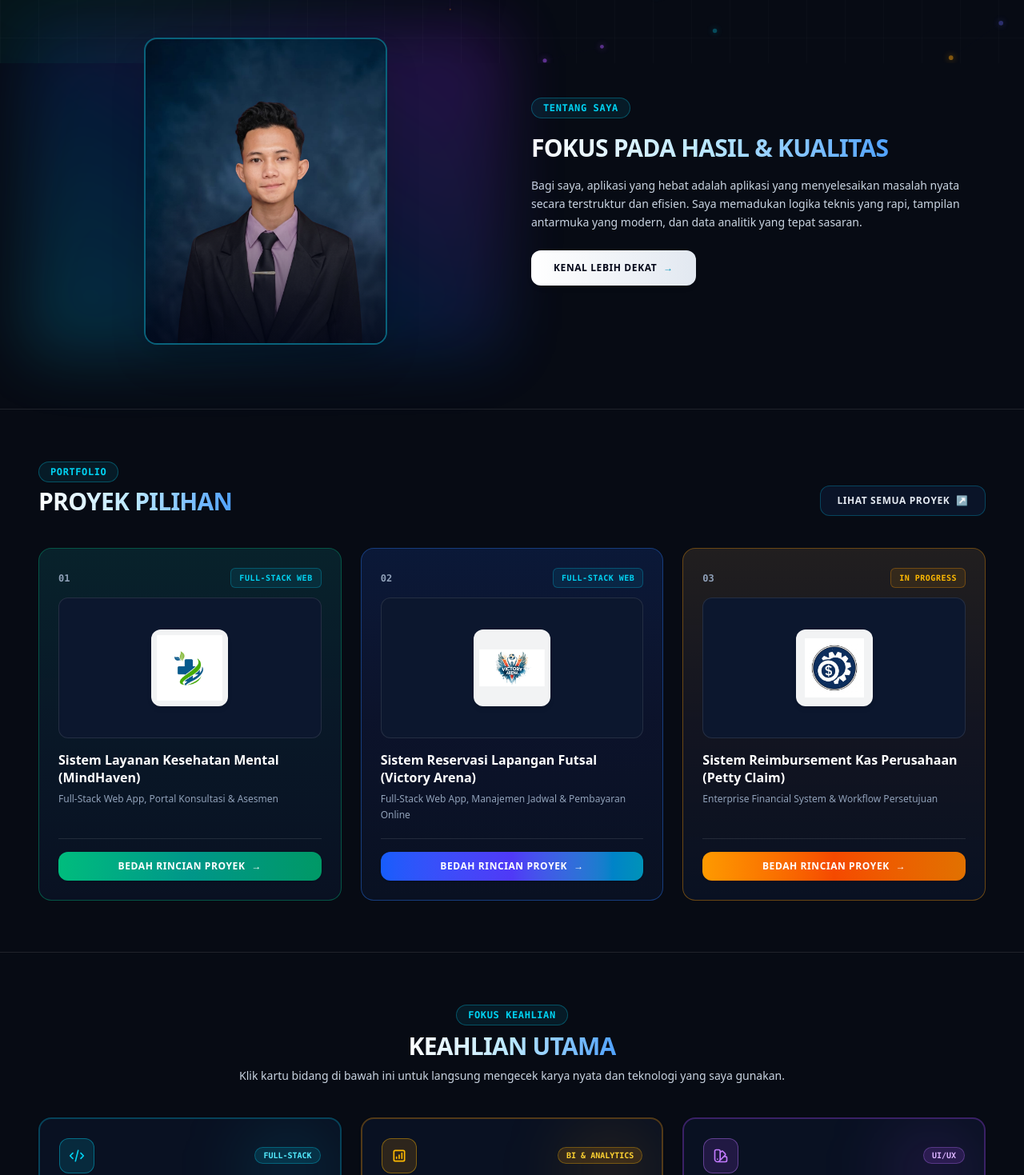
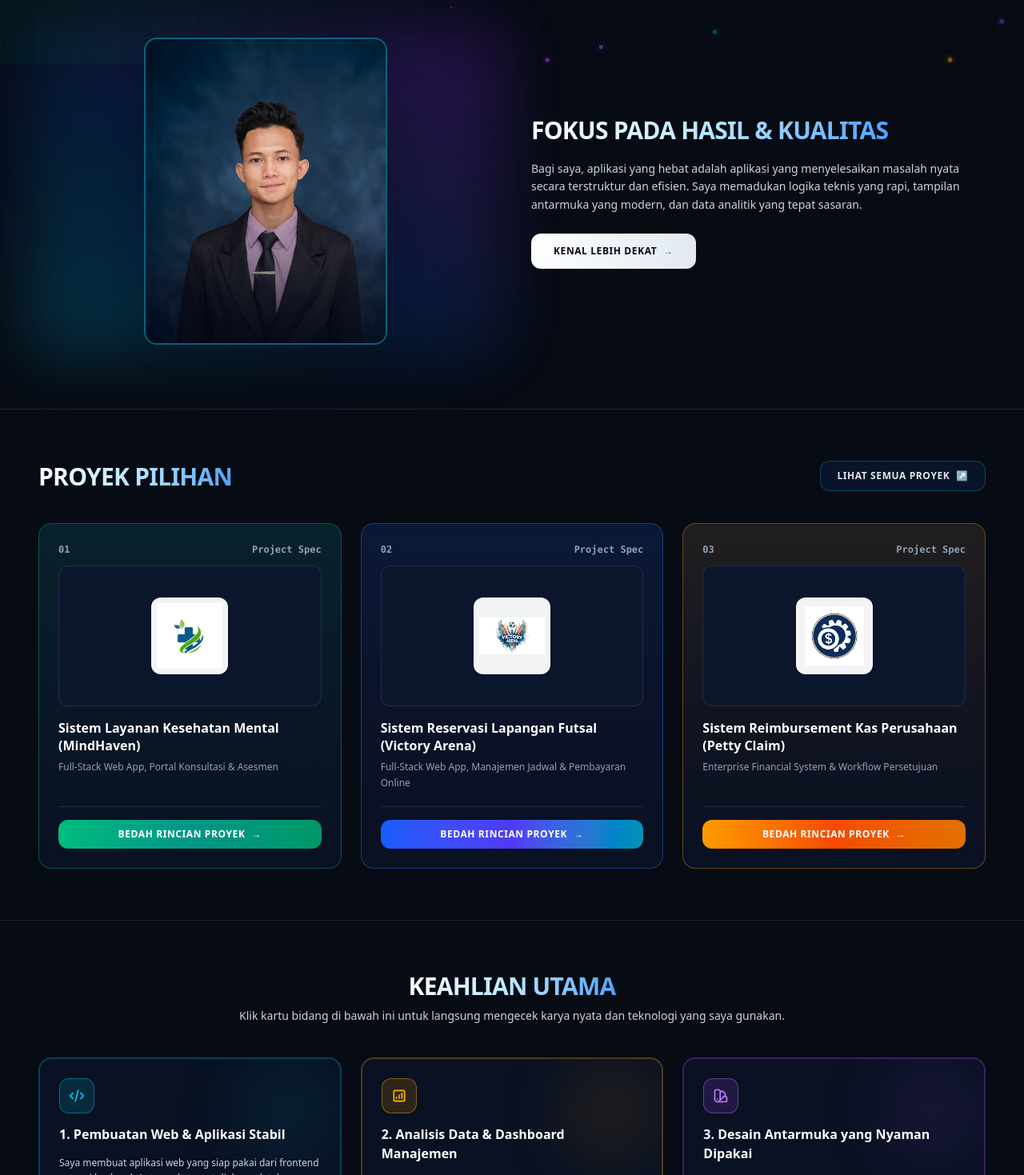
Before and after one commit to Cartennzy/my-portofolio, a Next.js app: page / in a window 1280 px wide. Shown: the part 721-2190 px from the top of the page at 80% size. Built offline with nearby package versions, Linux system fonts and the light colour scheme.

Commit message:
Remove all pill badges and simplify 5s splash screen

```diff
--- a/app/page.tsx
+++ b/app/page.tsx
@@ -10,11 +10,9 @@ export default function Home() {
   const [mousePos, setMousePos] = useState({ x: 0, y: 0 });
   const [isPillarsVisible, setIsPillarsVisible] = useState(false);
 
-  // Splash Screen State (5 Detik Countdown & Telemetri HUD)
+  // Splash Screen State (5 Detik Smooth Cinematic)
   const [isLoading, setIsLoading] = useState(true);
   const [isExiting, setIsExiting] = useState(false);
-  const [loadingProgress, setLoadingProgress] = useState(0);
-  const [telemetryLog, setTelemetryLog] = useState("INITIALIZING KERNEL MODULES...");
 
   // Modal State
   const [isModalOpen, setIsModalOpen] = useState(false);
@@ -25,39 +23,16 @@ export default function Home() {
   const mouseRef = useRef({ x: 0, y: 0 });
   const pillarsRef = useRef<HTMLElement | null>(null);
 
-  // Splash Screen 5 Detik Timer Presisi & Telemetri
+  // Splash Screen 5 Detik Timer Presisi
   useEffect(() => {
-    const logs = [
-      "SYNCHRONIZING CORE WORKSPACE...",
-      "CALIBRATING NEURAL CANVAS...",
-      "FETCHING REPOSITORY TELEMETRY...",
-      "ASSEMBLING UI/UX TOKENS...",
-      "DEPLOYING HIGH-TIER PRODUCTION SYSTEM..."
-    ];
-
-    const startTime = Date.now();
-    const duration = 5000;
-
-    const interval = setInterval(() => {
-      const elapsed = Date.now() - startTime;
-      const current = Math.min(Math.floor((elapsed / duration) * 100), 100);
-      setLoadingProgress(current);
-
-      const logIdx = Math.min(Math.floor((current / 100) * logs.length), logs.length - 1);
-      setTelemetryLog(logs[logIdx]);
-
-      if (current >= 100) {
-        clearInterval(interval);
-        setTimeout(() => {
+    const timer = setTimeout(() => {
       setIsExiting(true);
       setTimeout(() => {
         setIsLoading(false);
-          }, 800);
-        }, 200);
-      }
-    }, 40);
+      }, 700);
+    }, 5000);
 
-    return () => clearInterval(interval);
+    return () => clearTimeout(timer);
   }, []);
 
   // 1. Particle Canvas Engine
@@ -313,8 +288,6 @@ export default function Home() {
       accentGradient: "from-emerald-500/25 via-teal-500/10 to-transparent",
       cardBorder: "border-emerald-500/40 hover:border-emerald-400",
       btnGradient: "from-emerald-500 via-teal-600 to-emerald-600 hover:from-emerald-400 hover:to-teal-500",
-      badge: "FULL-STACK WEB",
-      badgeColor: "text-cyan-400 bg-cyan-500/10 border-cyan-500/30",
       scale: "scale-105",
       glowColor: "rgba(16, 185, 129, 0.45)",
       demoLink: "https://mind-haven-opal.vercel.app/",
@@ -345,8 +318,6 @@ export const handlePatientBooking = async (payload: BookingRecord) => {
       accentGradient: "from-blue-600/25 via-indigo-600/10 to-transparent",
       cardBorder: "border-blue-500/40 hover:border-blue-400",
       btnGradient: "from-blue-600 via-indigo-600 to-cyan-600 hover:from-blue-500 hover:to-indigo-500",
-      badge: "FULL-STACK WEB",
-      badgeColor: "text-cyan-400 bg-cyan-500/10 border-cyan-500/30",
       scale: "scale-105",
       glowColor: "rgba(59, 130, 246, 0.45)",
       desc: "Aplikasi pemesanan lapangan olahraga real-time untuk mencegah konflik jadwal ganda secara otomatis.",
@@ -379,8 +350,6 @@ const bookSlot = async (slotId: number, userId: string) => {
       accentGradient: "from-amber-500/25 via-orange-500/10 to-transparent",
       cardBorder: "border-amber-500/40 hover:border-amber-400",
       btnGradient: "from-amber-500 via-orange-600 to-amber-600 hover:from-amber-400 hover:to-orange-500",
-      badge: "IN PROGRESS",
-      badgeColor: "text-amber-400 bg-amber-500/10 border-amber-500/30",
       scale: "scale-95",
       glowColor: "rgba(245, 158, 11, 0.45)",
       desc: "Platform pengelolaan kas operasional dan validasi pengajuan klaim berjenjang untuk akurasi audit keuangan.",
@@ -408,71 +377,46 @@ public function approveClaim(ClaimRequest $request, int$claimId) {
   return (
     <div className="relative w-full min-h-screen bg-slate-50 dark:bg-[#070b14] text-slate-900 dark:text-slate-100 selection:bg-cyan-500 selection:text-white overflow-hidden font-sans antialiased transition-colors duration-300">
 
-      {/* ================= ULTRA-TIER 5 SECONDS SAAS SPLASH SCREEN ================= */}
+      {/* ================= REFINED 5S SPLASH SCREEN (NO NUMBERS, NO BADGES) ================= */}
       {isLoading && (
         <div
-          className={`fixed inset-0 z-100 flex flex-col items-center justify-center bg-[#050811] transition-all duration-800 ease-in-out select-none ${
+          className={`fixed inset-0 z-100 flex flex-col items-center justify-center bg-[#050811] transition-all duration-700 ease-in-out select-none ${
             isExiting ? "opacity-0 scale-105 pointer-events-none" : "opacity-100 scale-100"
           }`}
         >
-          {/* Multi-layered Laser Grid Background */}
-          <div className="absolute inset-0 bg-[radial-gradient(circle_at_center,rgba(6,182,212,0.15)_0,transparent_70%)] pointer-events-none" />
+          {/* Subtle Ambient Depth */}
+          <div className="absolute inset-0 bg-[radial-gradient(circle_at_center,rgba(6,182,212,0.18)_0,transparent_65%)] pointer-events-none" />
           <div className="absolute inset-0 bg-[linear-gradient(to_right,rgba(255,255,255,0.03)_1px,transparent_1px),linear-gradient(to_bottom,rgba(255,255,255,0.03)_1px,transparent_1px)] bg-size-[40px_40px] pointer-events-none" />
 
-          {/* Glowing Ambient Auroras */}
-          <div className="absolute w-96 h-96 rounded-full bg-cyan-500/20 blur-[120px] pointer-events-none animate-pulse" />
-          <div className="absolute w-80 h-80 rounded-full bg-indigo-600/20 blur-[100px] pointer-events-none" />
+          {/* Central Logo Assembly */}
+          <div className="relative z-10 flex flex-col items-center max-w-sm px-6 text-center">
 
-          {/* Central Holographic Sphere & Scanner Assembly */}
-          <div className="relative z-10 flex flex-col items-center max-w-md px-6 text-center">
-
-            <div className="relative flex items-center justify-center w-52 h-52 mb-8">
-              {/* Outer Orbit 1 */}
+            <div className="relative flex items-center justify-center w-48 h-48 mb-6">
+              {/* Outer Subtle Orbit */}
               <div className="absolute inset-0 rounded-full border border-cyan-400/25 border-dashed animate-spin-slow pointer-events-none" />
               {/* Counter Rotating Ring */}
-              <div className="absolute inset-3 rounded-full border border-indigo-500/30 border-t-cyan-400 border-r-transparent animate-[spin_6s_linear_infinite_reverse] pointer-events-none" />
-              {/* Inner Pulsing Radar Ring */}
-              <div className="absolute inset-7 rounded-full border border-emerald-400/20 animate-ping pointer-events-none" />
+              <div className="absolute inset-2 rounded-full border border-indigo-500/30 border-t-cyan-400 border-r-transparent animate-[spin_5s_linear_infinite_reverse] pointer-events-none" />
+              {/* Soft Pulsing Glow */}
+              <div className="absolute inset-4 rounded-full bg-cyan-500/10 blur-xl animate-pulse pointer-events-none" />
 
-              {/* Laser Scan Sweep Line */}
-              <div className="absolute inset-x-4 h-0.5 bg-linear-to-r from-transparent via-cyan-400 to-transparent animate-[scan_2.5s_ease-in-out_infinite] shadow-[0_0_15px_#22d3ee] pointer-events-none z-20" />
-
-              {/* Core Profile Shield */}
-              <div className="relative w-28 h-28 rounded-3xl overflow-hidden bg-[#0a1224] border-2 border-cyan-400 shadow-[0_0_40px_rgba(6,182,212,0.5)] p-1.5 flex items-center justify-center z-10 group">
+              {/* Core Shield */}
+              <div className="relative w-24 h-24 rounded-2xl overflow-hidden bg-[#0a1224] border-2 border-cyan-400 shadow-[0_0_35px_rgba(6,182,212,0.45)] p-1 flex items-center justify-center z-10">
                 <img
                   src="/logo-najwan.jpg"
                   alt="Najwan Muyassar Logo"
-                  className="w-full h-full object-cover rounded-2xl filter brightness-105"
+                  className="w-full h-full object-cover rounded-xl filter brightness-105"
                 />
               </div>
             </div>
 
-            {/* Title & Identity */}
-            <div className="space-y-2">
-              <div className="inline-flex items-center gap-2 px-3 py-1 rounded-full bg-cyan-500/10 border border-cyan-400/30 text-cyan-300 font-mono text-[10px] tracking-widest uppercase">
-                <span className="w-1.5 h-1.5 rounded-full bg-cyan-400 shadow-[0_0_8px_#22d3ee]" />
-                SYSTEM ARCHITECTURE ENGINE
-              </div>
-
-              <h2 className="text-2xl font-black uppercase tracking-[0.2em] text-white">
+            {/* Clean Name Display */}
+            <div className="space-y-1.5">
+              <h2 className="text-xl font-black uppercase tracking-[0.25em] text-white">
                 NAJWAN <span className="bg-linear-to-r from-cyan-400 via-blue-400 to-indigo-400 bg-clip-text text-transparent">MUYASSAR</span>
               </h2>
-            </div>
-
-            {/* Realtime Live Counter Display (No Loading Bar) */}
-            <div className="mt-8 space-y-3 w-full">
-              <div className="flex items-baseline justify-center gap-1.5 font-mono">
-                <span className="text-5xl font-black tracking-tight text-white drop-shadow-[0_0_20px_rgba(6,182,212,0.6)]">
-                  {loadingProgress}
-                </span>
-                <span className="text-lg font-bold text-cyan-400">%</span>
-              </div>
-
-              {/* Dynamic HUD Telemetry Feed */}
-              <div className="font-mono text-xs text-slate-400 tracking-wider h-5 flex items-center justify-center gap-2">
-                <span className="text-cyan-400 font-bold">&gt;&gt;</span>
-                <span className="text-cyan-300/90">{telemetryLog}</span>
-              </div>
+              <p className="text-[11px] font-mono text-cyan-400/80 uppercase tracking-widest">
+                SYSTEM ARCHITECT & DEVELOPER
+              </p>
             </div>
 
           </div>
@@ -504,11 +448,7 @@ public function approveClaim(ClaimRequest $request, int$claimId) {
 
           {/* LEFT COLUMN */}
           <div className="lg:col-span-7 space-y-6 text-left">
-            <div className="space-y-3">
-              <div className="inline-flex items-center gap-2 px-3.5 py-1.5 rounded-full bg-cyan-500/10 border border-cyan-400/40 text-cyan-600 dark:text-cyan-400 text-xs font-mono font-bold tracking-wide shadow-[0_0_15px_rgba(6,182,212,0.15)]">
-                TERBUKA UNTUK PROYEK & REKRUTMEN
-              </div>
-
+            <div className="space-y-2">
               <h1 className="text-4xl sm:text-5xl lg:text-6xl font-extrabold tracking-tight text-slate-900 dark:text-white leading-[1.1]">
                 Najwan Muyassar
               </h1>
@@ -613,10 +553,6 @@ public function approveClaim(ClaimRequest $request, int$claimId) {
           </div>
 
           <div className="space-y-4">
-            <div className="inline-flex items-center px-3.5 py-1 rounded-full bg-cyan-500/10 text-cyan-600 dark:text-cyan-400 text-xs font-mono font-bold tracking-wider border border-cyan-400/30">
-              TENTANG SAYA
-            </div>
-
             <h2 className="text-2xl sm:text-3xl font-extrabold tracking-tight uppercase leading-snug">
               <span className="bg-linear-to-r from-slate-900 via-blue-700 to-cyan-600 dark:from-white dark:via-sky-200 dark:to-blue-400 bg-clip-text text-transparent">
                 Fokus Pada Hasil & Kualitas
@@ -644,10 +580,7 @@ public function approveClaim(ClaimRequest $request, int$claimId) {
       {/* ================= RECENT PROJECT SHOWCASE ================= */}
       <section className="relative z-10 max-w-7xl mx-auto px-6 md:px-12 py-16 border-t border-slate-200 dark:border-white/10">
         <div className="flex flex-col sm:flex-row sm:items-end justify-between mb-10 gap-4">
-          <div className="space-y-1.5">
-            <div className="inline-flex items-center px-3.5 py-1 rounded-full bg-cyan-500/10 text-cyan-600 dark:text-cyan-400 text-xs font-mono font-bold tracking-wider border border-cyan-400/30">
-              PORTFOLIO
-            </div>
+          <div className="space-y-1">
             <h2 className="text-2xl sm:text-3xl font-extrabold tracking-tight uppercase">
               <span className="bg-linear-to-r from-slate-900 via-blue-700 to-cyan-600 dark:from-white dark:via-sky-200 dark:to-blue-400 bg-clip-text text-transparent">
                 Proyek Pilihan
@@ -688,9 +621,7 @@ public function approveClaim(ClaimRequest $request, int$claimId) {
               <div className="relative z-10">
                 <div className="flex items-center justify-between mb-3">
                   <span className="font-mono text-xs font-bold text-slate-400">0{idx + 1}</span>
-                  <span className={`font-mono text-[10px] px-2.5 py-1 rounded-md font-bold tracking-wider uppercase border ${project.badgeColor}`}>
-                    {project.badge}
-                  </span>
+                  <span className="font-mono text-xs font-semibold text-slate-400">Project Spec</span>
                 </div>
 
                 <div className="relative w-full h-44 rounded-xl flex items-center justify-center p-3 mb-4 bg-slate-100 dark:bg-[#0c172e] border border-slate-200 dark:border-white/10 group-hover:border-cyan-400/40 transition-colors">
@@ -721,10 +652,6 @@ public function approveClaim(ClaimRequest $request, int$claimId) {
       {/* ================= THREE PILLARS OF MASTERY ================= */}
       <section ref={pillarsRef} className="relative z-10 max-w-7xl mx-auto px-6 md:px-12 py-16 border-t border-slate-200 dark:border-white/10">
         <div className={`space-y-2 mb-10 text-center max-w-3xl mx-auto transition-all duration-500 ${isPillarsVisible ? "opacity-100 translate-y-0" : "opacity-0 translate-y-6"}`}>
-          <div className="inline-flex items-center px-3.5 py-1 rounded-full bg-cyan-500/10 text-cyan-600 dark:text-cyan-400 text-xs font-mono font-bold tracking-wider border border-cyan-400/30">
-            FOKUS KEAHLIAN
-          </div>
-
           <h2 className="text-2xl sm:text-3xl font-extrabold tracking-tight uppercase">
             <span className="bg-linear-to-r from-slate-900 via-blue-700 to-cyan-600 dark:from-white dark:via-sky-200 dark:to-blue-400 bg-clip-text text-transparent">
               Keahlian Utama
@@ -749,13 +676,8 @@ public function approveClaim(ClaimRequest $request, int$claimId) {
             <div className="absolute top-0 right-0 w-32 h-32 bg-cyan-500/10 rounded-full blur-2xl pointer-events-none" />
 
             <div className="space-y-3.5 relative z-10">
-              <div className="flex items-center justify-between">
               <div className="w-11 h-11 rounded-xl bg-cyan-500/15 flex items-center justify-center border border-cyan-400/40 text-cyan-600 dark:text-cyan-400 shadow-xs">
                 <svg className="w-5 h-5" fill="none" stroke="currentColor" viewBox="0 0 24 24"><path strokeLinecap="round" strokeLinejoin="round" strokeWidth={2} d="M10 20l4-16m4 4l4 4-4 4M6 16l-4-4 4-4" /></svg>
-                </div>
-                <span className="text-[10px] font-mono px-2.5 py-0.5 rounded-full bg-cyan-500/15 text-cyan-700 dark:text-cyan-300 font-bold uppercase border border-cyan-400/30">
-                  Full-Stack
-                </span>
               </div>
 
               <h3 className="text-base font-bold text-slate-900 dark:text-white group-hover:text-cyan-500 dark:group-hover:text-cyan-400 transition-colors">
@@ -794,13 +716,8 @@ public function approveClaim(ClaimRequest $request, int$claimId) {
             <div className="absolute top-0 right-0 w-32 h-32 bg-amber-500/10 rounded-full blur-2xl pointer-events-none" />
 
             <div className="space-y-3.5 relative z-10">
-              <div className="flex items-center justify-between">
               <div className="w-11 h-11 rounded-xl bg-amber-500/15 flex items-center justify-center border border-amber-400/40 text-amber-600 dark:text-amber-400 shadow-xs">
                 <svg className="w-5 h-5" fill="none" stroke="currentColor" viewBox="0 0 24 24"><path strokeLinecap="round" strokeLinejoin="round" strokeWidth={2} d="M16 8v8m-4-5v5m-4-2v2m-2 4h12a2 2 0 002-2V6a2 2 0 00-2-2H6a2 2 0 00-2 2v12a2 2 0 002 2z" /></svg>
-                </div>
-                <span className="text-[10px] font-mono px-2.5 py-0.5 rounded-full bg-amber-500/15 text-amber-700 dark:text-amber-300 font-bold uppercase border border-amber-400/30">
-                  BI & Analytics
-                </span>
               </div>
 
               <h3 className="text-base font-bold text-slate-900 dark:text-white group-hover:text-amber-500 dark:group-hover:text-amber-400 transition-colors">
@@ -839,13 +756,8 @@ public function approveClaim(ClaimRequest $request, int$claimId) {
             <div className="absolute top-0 right-0 w-32 h-32 bg-purple-500/10 rounded-full blur-2xl pointer-events-none" />
 
             <div className="space-y-3.5 relative z-10">
-              <div className="flex items-center justify-between">
               <div className="w-11 h-11 rounded-xl bg-purple-500/15 flex items-center justify-center border border-purple-400/40 text-purple-600 dark:text-purple-400 shadow-xs">
                 <svg className="w-5 h-5" fill="none" stroke="currentColor" viewBox="0 0 24 24"><path strokeLinecap="round" strokeLinejoin="round" strokeWidth={2} d="M7 21a4 4 0 01-4-4V5a2 2 0 012-2h4a2 2 0 012 2v12a4 4 0 01-4 4zm0 0h12a2 2 0 002-2v-4a2 2 0 00-2-2h-2.343M11 7.343l1.657-1.657a2 2 0 012.828 0l2.829 2.829a2 2 0 010 2.828l-8.486 8.485M7 17h.01" /></svg>
-                </div>
-                <span className="text-[10px] font-mono px-2.5 py-0.5 rounded-full bg-purple-500/15 text-purple-700 dark:text-purple-300 font-bold uppercase border border-purple-400/30">
-                  UI/UX
-                </span>
               </div>
 
               <h3 className="text-base font-bold text-slate-900 dark:text-white group-hover:text-purple-500 dark:group-hover:text-purple-400 transition-colors">
@@ -878,9 +790,6 @@ public function approveClaim(ClaimRequest $request, int$claimId) {
       <section className="relative z-10 max-w-7xl mx-auto px-6 md:px-12 py-10 mb-6">
         <div className="p-8 sm:p-10 rounded-2xl bg-linear-to-r from-cyan-500/15 via-blue-600/10 to-indigo-600/15 border-2 border-cyan-400/40 flex flex-col md:flex-row items-center justify-between gap-6 shadow-[0_8px_30px_rgba(6,182,212,0.2)] backdrop-blur-xl">
           <div className="space-y-1.5 text-center md:text-left">
-            <span className="inline-block px-3 py-0.5 rounded-full bg-cyan-500/20 text-cyan-600 dark:text-cyan-300 font-mono text-xs uppercase font-bold border border-cyan-400/30">
-              LANGKAH BERIKUTNYA
-            </span>
             <h3 className="text-xl sm:text-2xl font-extrabold tracking-tight uppercase">
               <span className="bg-linear-to-r from-slate-900 via-blue-700 to-cyan-600 dark:from-white dark:via-sky-200 dark:to-blue-400 bg-clip-text text-transparent">
                 Punya Rencana Proyek atau Posisi yang Cocok?
@@ -902,7 +811,7 @@ public function approveClaim(ClaimRequest $request, int$claimId) {
         </div>
       </section>
 
-      {/* ================= PROJECT DETAIL MODAL (CLEANED) ================= */}
+      {/* ================= PROJECT DETAIL MODAL ================= */}
       {isModalOpen && selectedProject && (
         <div className="fixed inset-0 z-50 flex items-center justify-center p-4 sm:p-6 md:p-10 animate-fade-in">
           <div
@@ -914,12 +823,7 @@ public function approveClaim(ClaimRequest $request, int$claimId) {
 
             {/* Header */}
             <div className="p-5 border-b border-slate-100 dark:border-white/10 flex items-center justify-between bg-slate-50/50 dark:bg-white/5">
-              <div>
-                <span className="text-[10px] font-mono uppercase tracking-wider text-cyan-600 dark:text-cyan-400 font-bold">
-                  SPESIFIKASI PROYEK
-                </span>
               <h3 className="text-base font-bold text-slate-900 dark:text-white">{selectedProject.title}</h3>
-              </div>
               <button
                 onClick={closeModal}
                 className="w-8 h-8 rounded-lg bg-slate-100 dark:bg-white/10 text-slate-500 hover:text-slate-900 dark:hover:text-white flex items-center justify-center transition-colors cursor-pointer text-sm font-bold"
@@ -1099,7 +1003,7 @@ public function approveClaim(ClaimRequest $request, int$claimId) {
         </div>
       </footer>
 
-      {/* Ripple Animation Style & Laser Scan */}
+      {/* Ripple Animation Style */}
       <style dangerouslySetInnerHTML={{__html: `
         @keyframes ripple-effect {
           from { transform: scale(0); opacity: 0.55; }
@@ -1113,11 +1017,6 @@ public function approveClaim(ClaimRequest $request, int$claimId) {
           animation: ripple-effect 0.55s cubic-bezier(0.2, 0.8, 0.2, 1);
           pointer-events: none;
           z-index: 30;
-        }
-        @keyframes scan {
-          0% { top: 12%; opacity: 0.2; }
-          50% { top: 88%; opacity: 1; }
-          100% { top: 12%; opacity: 0.2; }
         }
         @keyframes fadeIn {
           from { opacity: 0; }
```
Lines whose indentation alone changed are shown as unchanged.
